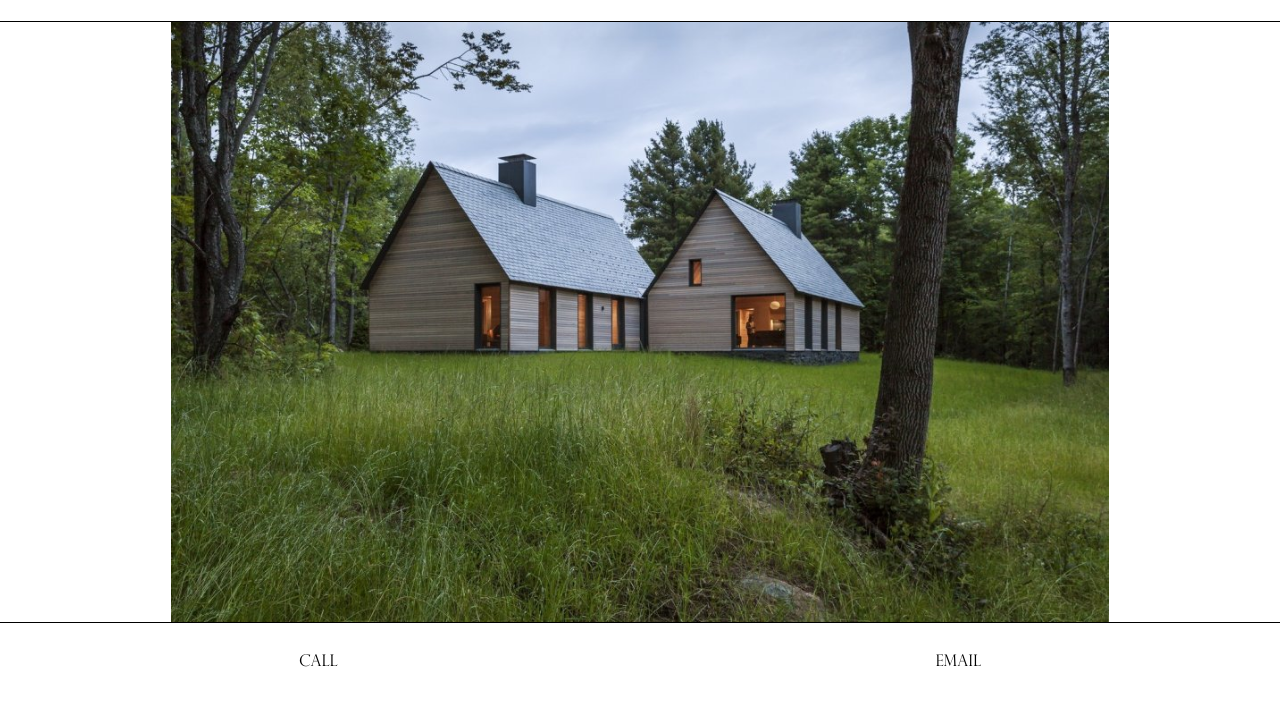
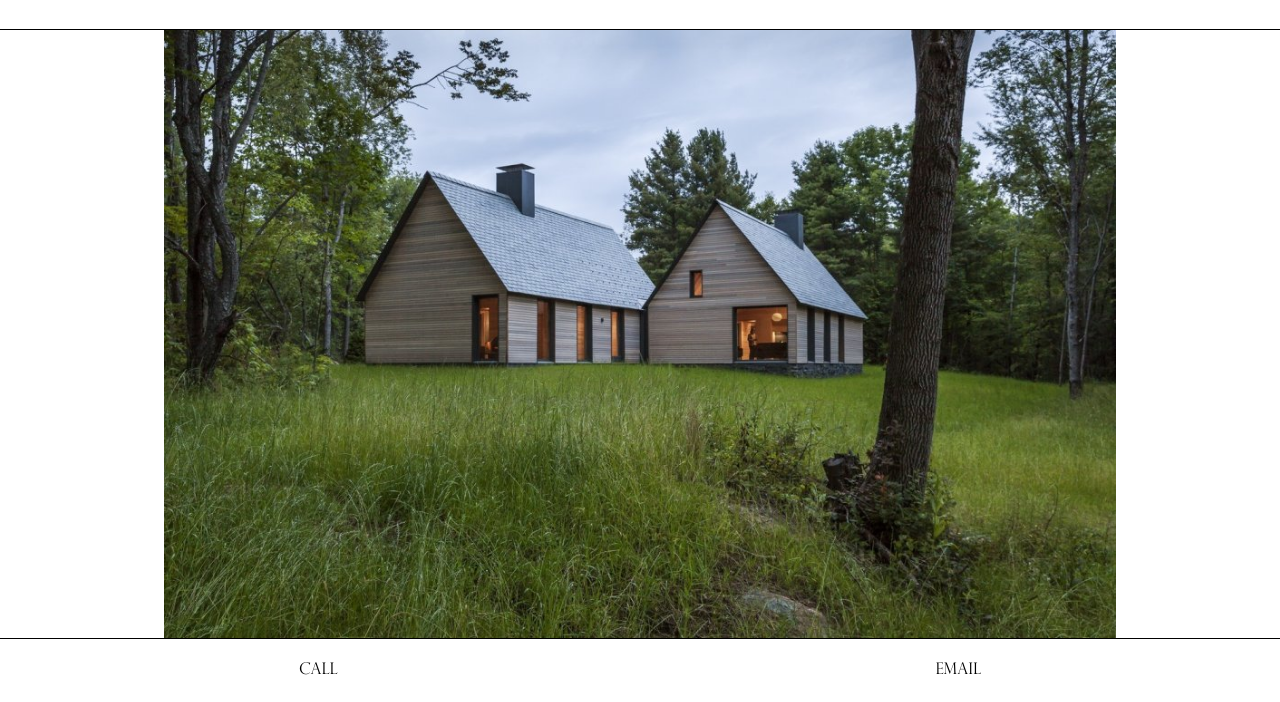
Before and after one commit to Michigander/elise-casey-interiors, a plain HTML site: page index.html in a window 1280 px wide. Shown: the part 98-800 px from the top of the page. Drawn offline with Linux system fonts and the light colour scheme.

Commit message:
Use rem and calc free

```diff
--- a/index.css
+++ b/index.css
@@ -24,7 +24,7 @@ body {
   width: 100vw;
 
   display: grid;
-  grid-template-rows: 15% 75% 10%;
+  grid-template-rows: 8rem calc(100% - 12rem) 4rem;
   grid-template-columns: 1fr;
 }
 
```
